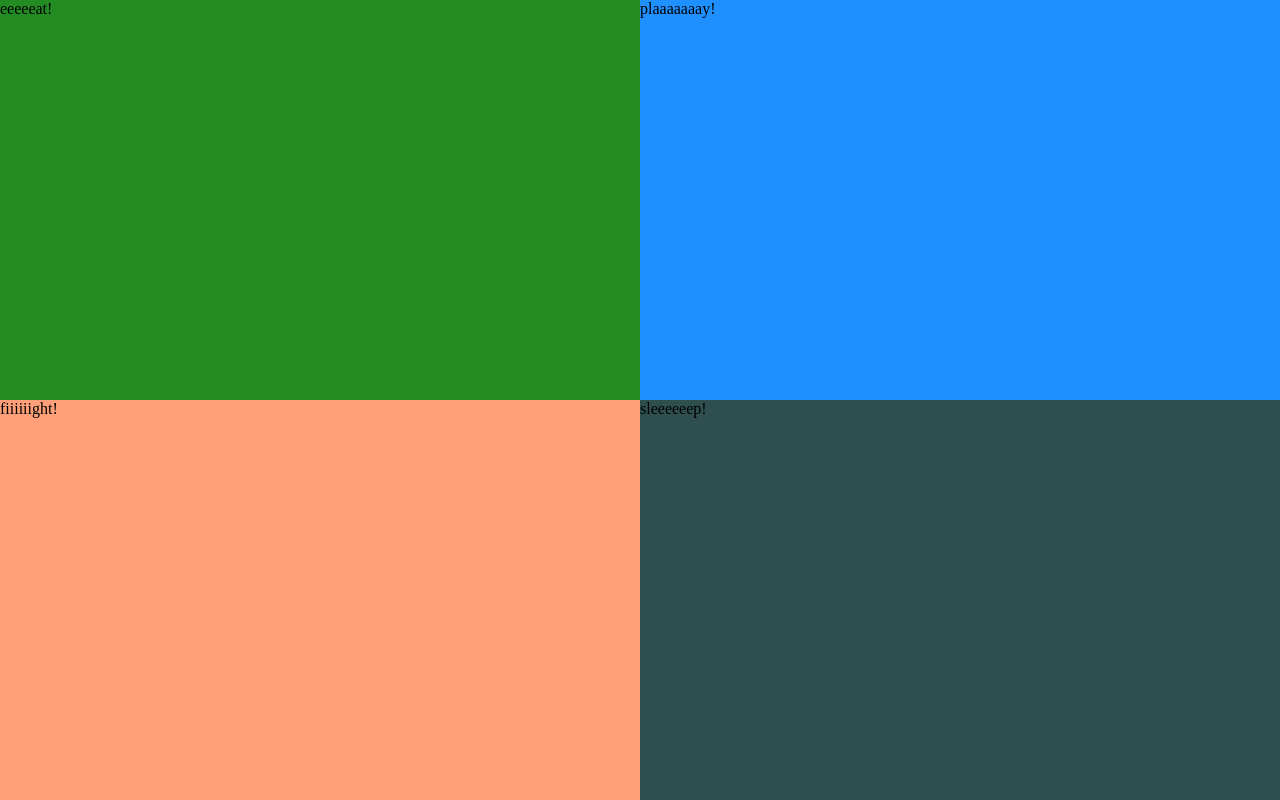
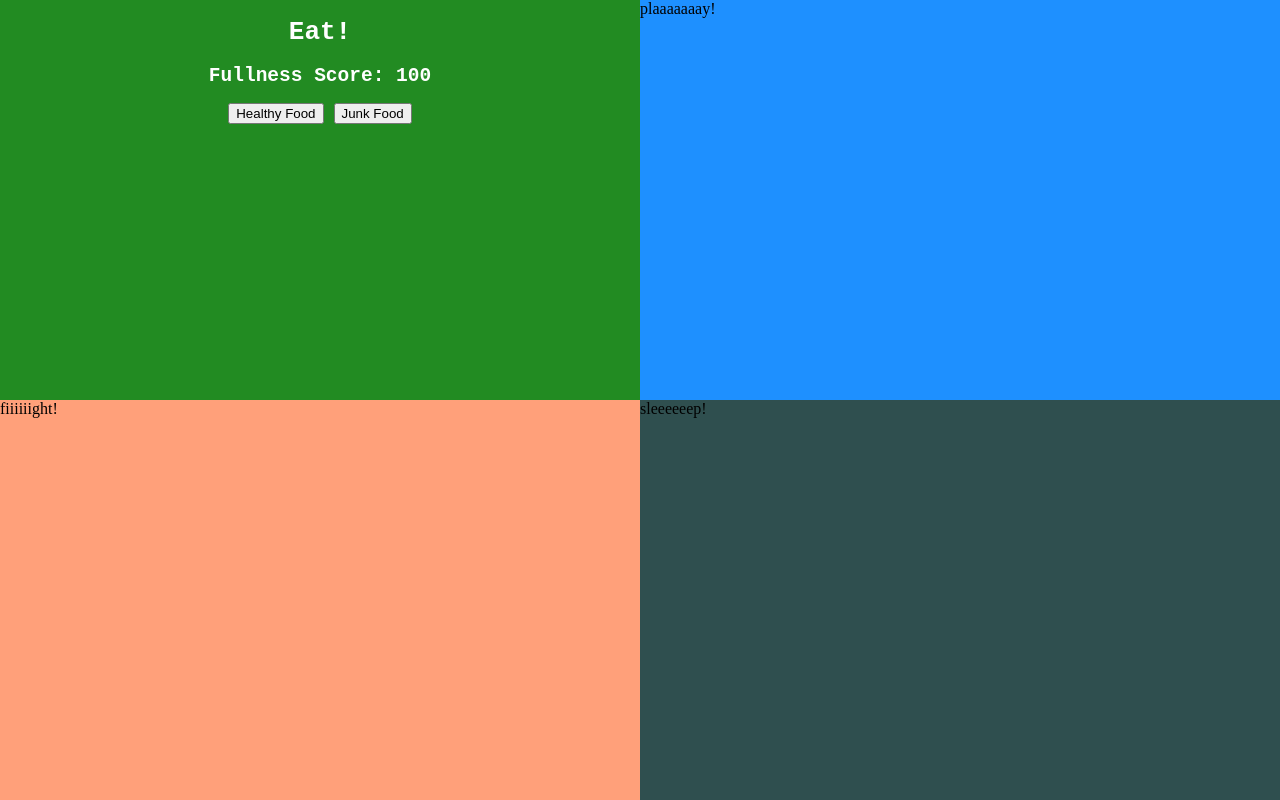
Before and after one commit to MLogan1998/tamagotchi, a website built with webpack: page src/index.html in a window 1280 px wide. Built offline with nearby package versions, Linux system fonts and the light colour scheme.

Commit message:
completed eat component

```diff
--- a/src/javascripts/components/eat/eat.js
+++ b/src/javascripts/components/eat/eat.js
@@ -1,9 +1,31 @@
 import './eat.scss';
 import utils from '../../utils/utils';
 
+let full = 100;
+
 const testEat = () => {
-  const domstring = 'eeeeeat!';
+  const domstring = `
+    <h1>Eat!</h1>
+    <h2>Fullness Score: ${full}</h2>
+    <button class="healthy">Healthy Food</button><button class="junk">Junk Food</button>`;
   utils.printToDom('#eat', domstring);
 };
 
+const eatHealthy = () => {
+  if (full === 100) return;
+  full += 10;
+  if (full > 100) full = 100;
+  testEat();
+};
+
+const eatJunk = () => {
+  if (full === 0) return;
+  full -= 3;
+  if (full < 0) full = 0;
+  testEat();
+};
+
+$('body').on('click', '.healthy', eatHealthy);
+$('body').on('click', '.junk', eatJunk);
+
 export default { testEat };
--- a/src/javascripts/components/eat/eat.scss
+++ b/src/javascripts/components/eat/eat.scss
@@ -1,3 +1,14 @@
 #eat {
   background-color: forestgreen;
+  text-align: center;
+
+  h1, H2 {
+    color:white;
+    text-align: center;
+    font-family: monospace;
+  }
+
+  button:first-of-type {
+    margin-right: 10px;
+  }
 }
```
